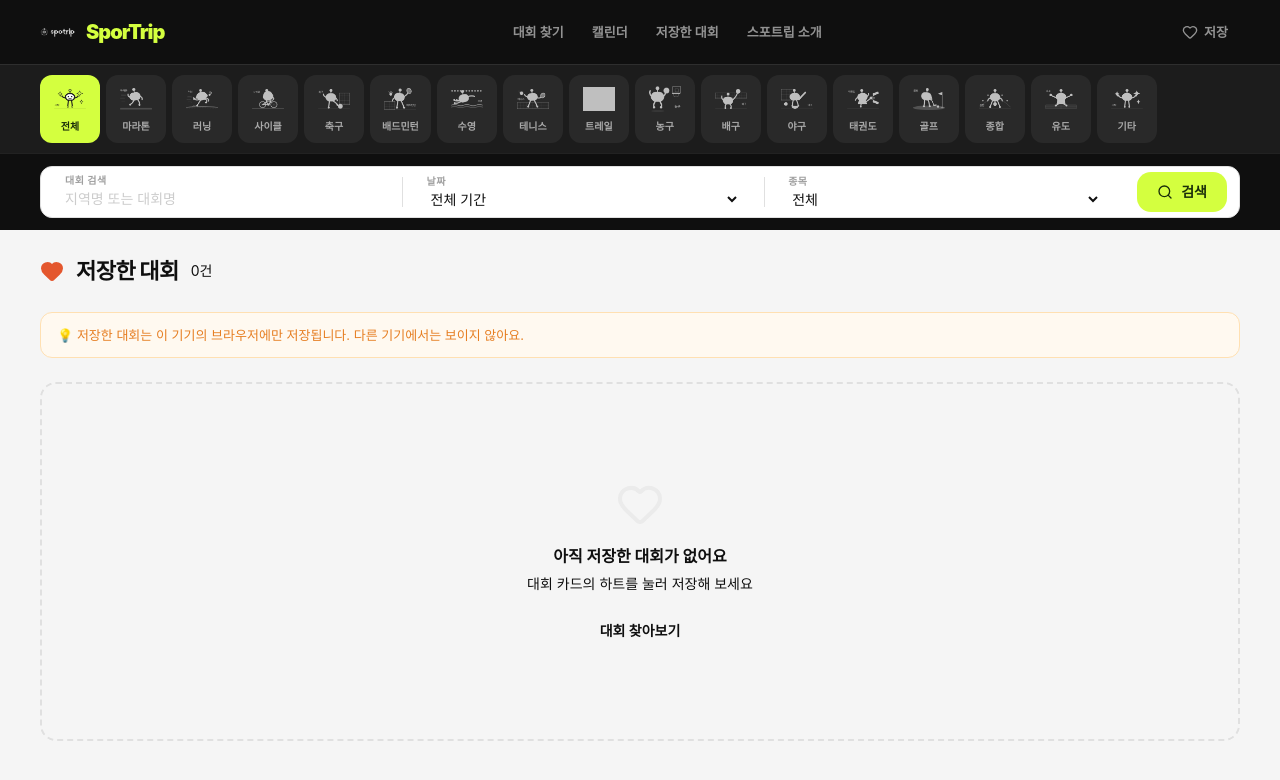
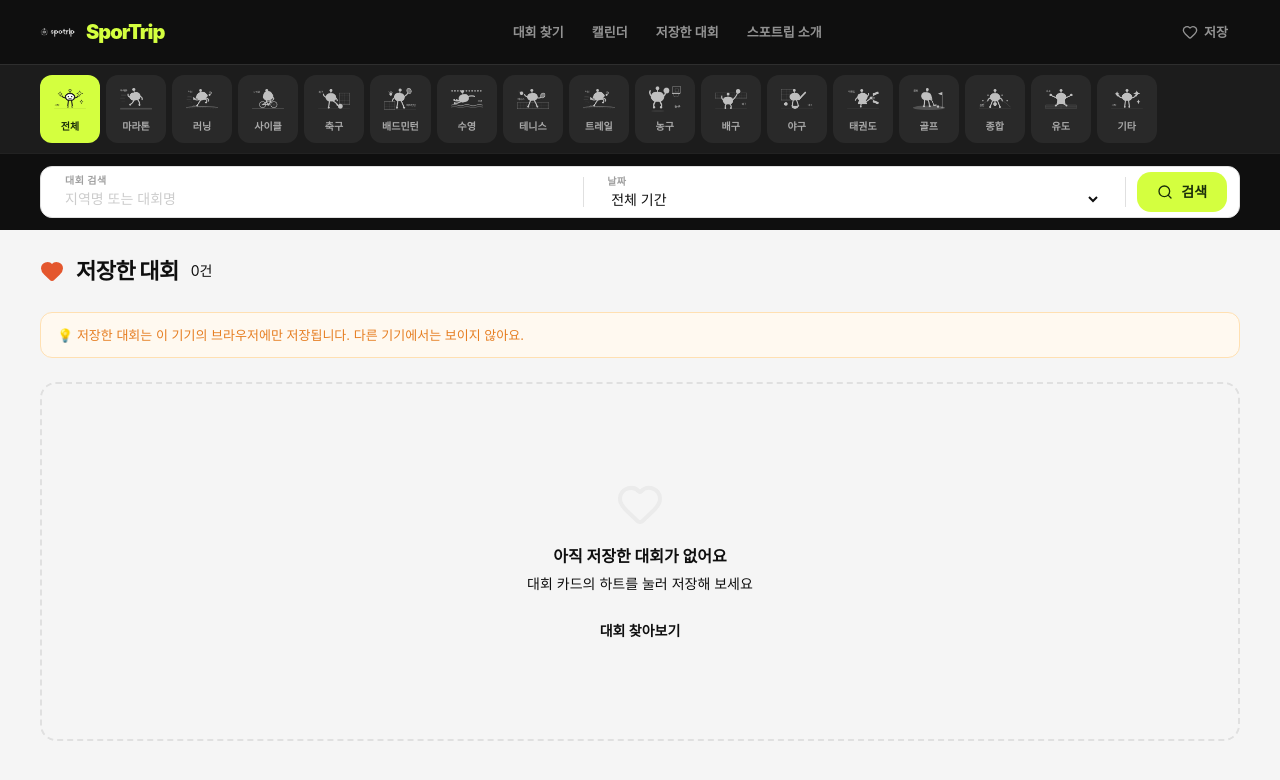
Before and after one commit to ljw22112/sportrip-v2, a Next.js app: page /saved in a window 1280 px wide. Shown: the top 780 px of the page. Built offline with nearby package versions, Linux system fonts and the light colour scheme; grey boxes are pictures that could not be loaded; a web font is replaced by a local one.

Commit message:
fix: 종목 드롭다운 제거 + 트레일 아이콘 수정

```diff
--- a/src/components/layout/Header.tsx
+++ b/src/components/layout/Header.tsx
@@ -121,14 +121,6 @@ export function Header({ showSearch=false }: { showSearch?: boolean }) {
                   </select>
                 </div>
                 <div style={{width:'0.5px', background:'#E0E0E0', margin:'10px 0'}}/>
-                <div className="flex-1 flex flex-col justify-center px-6 min-w-0">
-                  <label className="text-[10px] font-bold tracking-wider" style={{color:'#A0A0A0'}}>종목</label>
-                  <select value={sportSel} onChange={e=>setSportSel(e.target.value)}
-                    className="text-[14px] bg-transparent outline-none cursor-pointer"
-                    style={{color:'#0F0F0F'}}>
-                    {SPORTS_15.map(s=><option key={s.key} value={s.key}>{s.label}</option>)}
-                  </select>
-                </div>
                 <div className="flex items-center px-3">
                   <button type="submit"
                     className="flex items-center gap-2 font-bold text-[14px] px-5 h-10 rounded-lg transition-all"
@@ -155,11 +147,6 @@ export function Header({ showSearch=false }: { showSearch?: boolean }) {
                     <option value="">전체 기간</option>
                     {MONTHS.map(m=><option key={m} value={m}>{m}월</option>)}
                   </select>
-                  <select value={sportSel} onChange={e=>setSportSel(e.target.value)}
-                    className="px-3 py-3 rounded-xl text-[13px] outline-none"
-                    style={{background:'rgba(255,255,255,.08)', color:'#fff', border:'0.5px solid rgba(255,255,255,.15)'}}>
-                    {SPORTS_15.map(s=><option key={s.key} value={s.key}>{s.label}</option>)}
-                  </select>
                 </div>
                 <button type="submit"
                   className="w-full py-3.5 rounded-xl font-bold text-[14px]"
--- a/src/lib/sports.ts
+++ b/src/lib/sports.ts
@@ -7,7 +7,7 @@ export const SPORTS_15 = [
   { key:'배드민턴',label:'배드민턴',emoji:'🏸', color:'#8E44AD',  icon:'/icons/badminton.png' },
   { key:'수영',    label:'수영',    emoji:'🏊', color:'#2980B9',  icon:'/icons/swimming.png' },
   { key:'테니스',  label:'테니스',  emoji:'🎾', color:'#D4AC0D',  icon:'/icons/tennis.png' },
-  { key:'트레일',  label:'트레일',  emoji:'🏔️', color:'#2E7D32', icon:'/icons/trail.png' },
+  { key:'트레일',  label:'트레일',  emoji:'🏔️', color:'#2E7D32', icon:'/icons/running.png' },
   { key:'농구',    label:'농구',    emoji:'🏀', color:'#CA6F1E',  icon:'/icons/basketball.png' },
   { key:'배구',    label:'배구',    emoji:'🏐', color:'#7D3C98',  icon:'/icons/volleyball.png' },
   { key:'야구',    label:'야구',    emoji:'⚾', color:'#1A5276',  icon:'/icons/baseball.png' },
```
